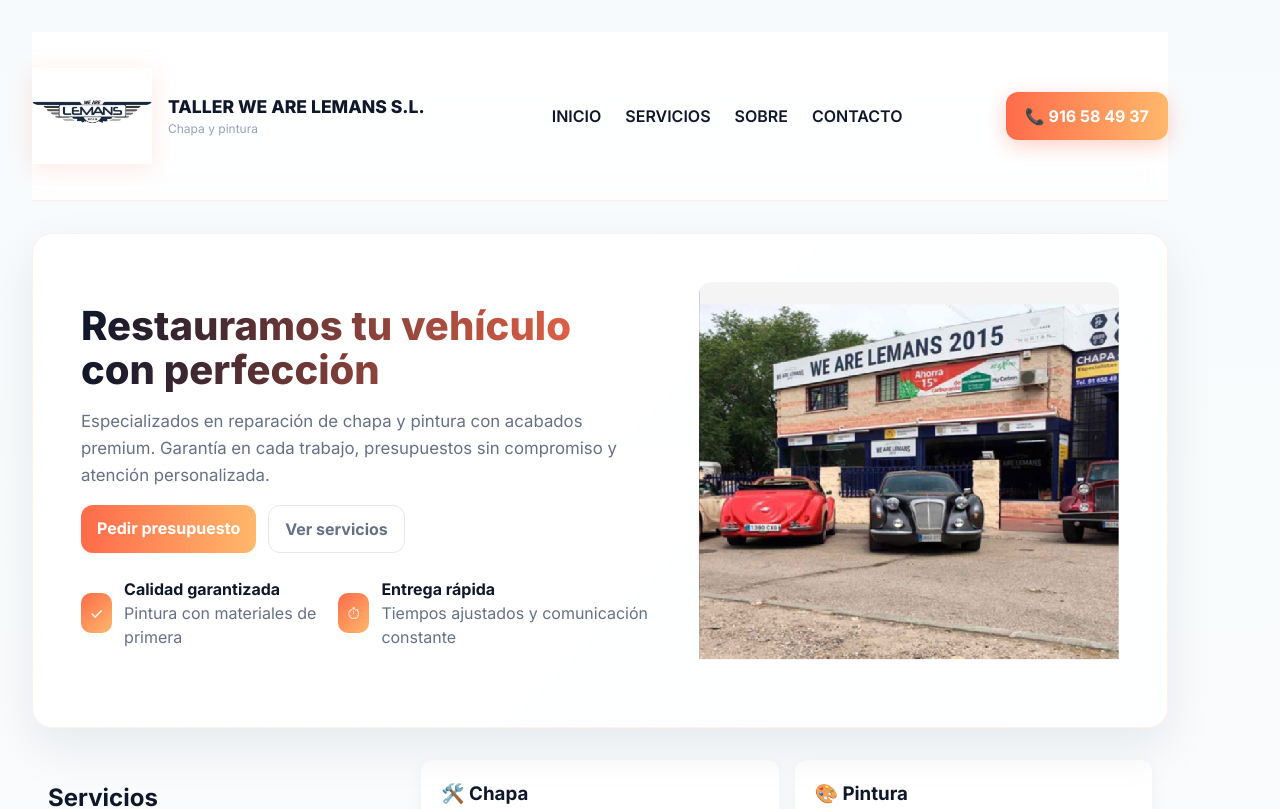
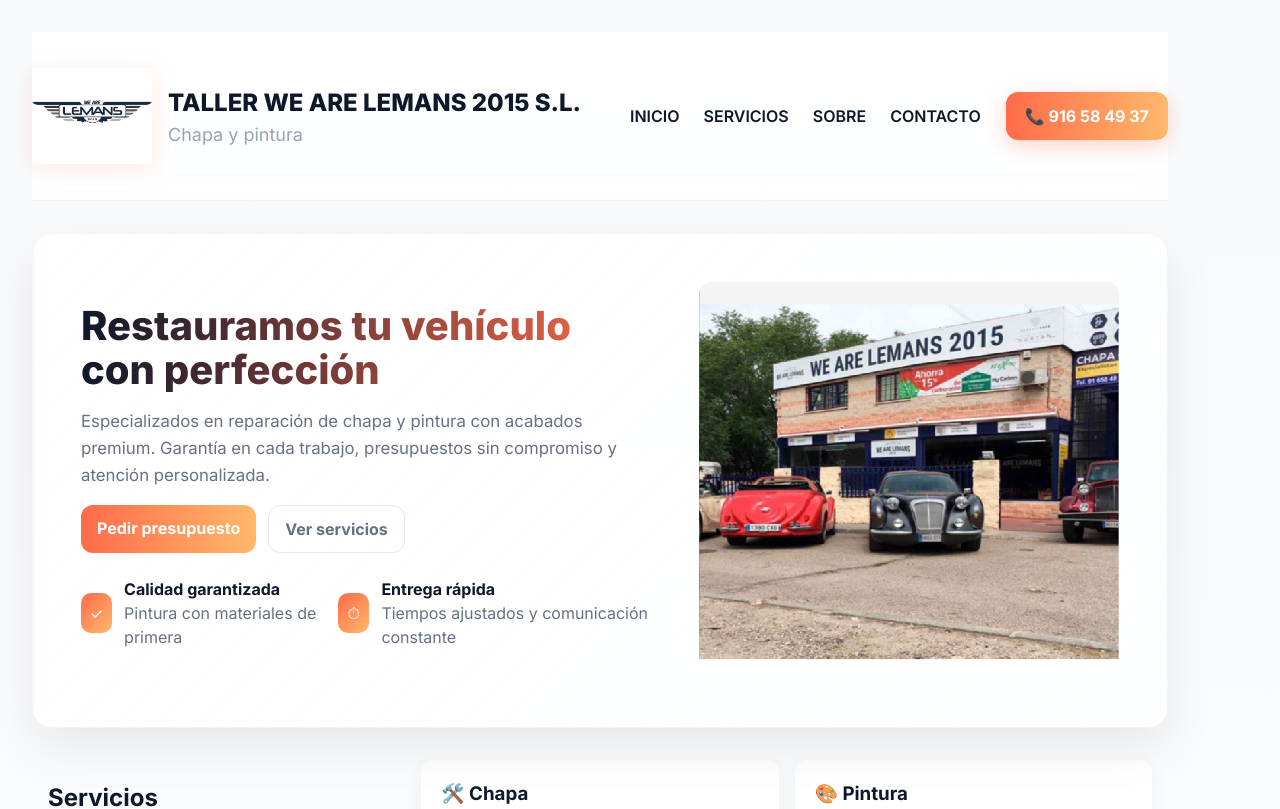
Before and after one commit to yoandrapl/proyecto-yoa, a React (Vite) app: page / in a window 1280 px wide. Shown: the top 809 px of the page. Built offline with nearby package versions, Linux system fonts and the light colour scheme.

Commit message:
style: update header title font size and weight for better visibility

```diff
--- a/src/components/Header.tsx
+++ b/src/components/Header.tsx
@@ -6,8 +6,8 @@
       <a className="brand" href="#inicio">
         <img src="/LOGOLEMANS.png" alt="Taller WE ARE LEMANS" style={{width:120,height:120,objectFit:'contain'}} />
         <div>
-          <div className="title">TALLER WE ARE LEMANS S.L.</div>
-          <div style={{fontSize:12,color:'#94a3b8'}}>Chapa y pintura</div>
+          <div className="title" style={{fontSize:24,fontWeight:800}}>TALLER WE ARE LEMANS 2015 S.L.</div>
+          <div style={{fontSize:18,color:'#94a3b8'}}>Chapa y pintura</div>
         </div>
       </a>
       <nav className="site-nav">
```
